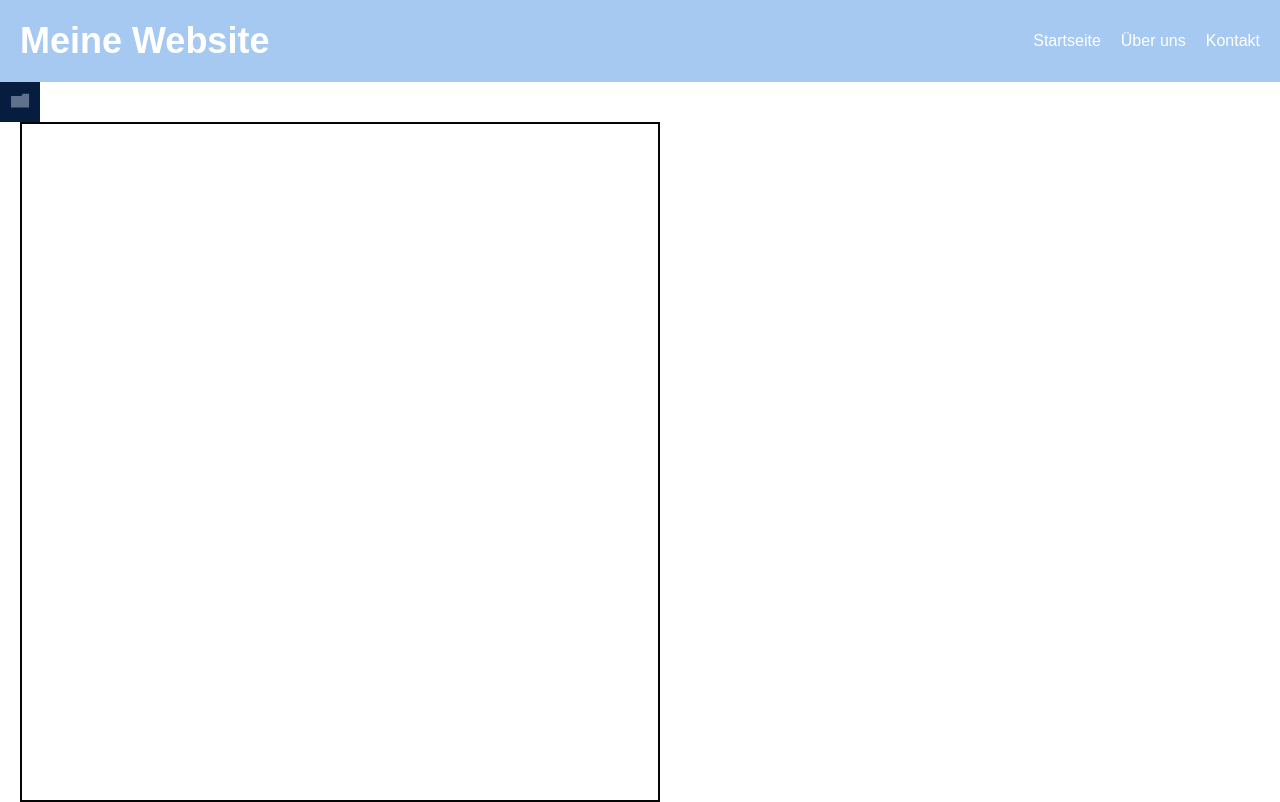
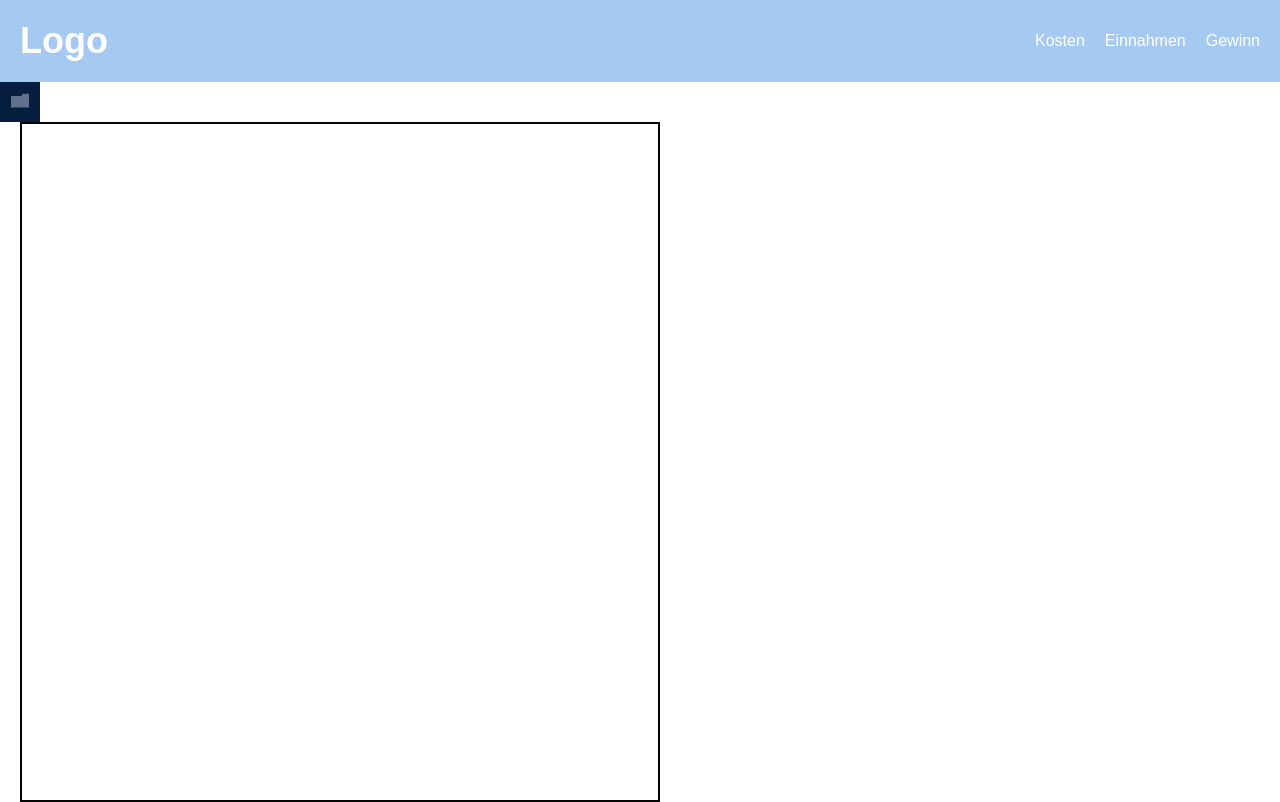
Before and after one commit to johannaschuster/BIM_Projekt, a website with bundled scripts: page index.html in a window 1280 px wide. Built offline with nearby package versions, Linux system fonts and the light colour scheme; what web-ifc-viewer would draw is missing.

Commit message:
little changes

```diff
--- a/index.html
+++ b/index.html
@@ -10,12 +10,12 @@
   <body>
 
     <header>
-      <h1>Meine Website</h1>
+      <h1>Logo</h1>
       <nav>
         <ul>
-          <li><a href="#">Startseite</a></li>
-          <li><a href="#">Über uns</a></li>
-          <li><a href="#">Kontakt</a></li>
+          <li><a href="#">Kosten</a></li>
+          <li><a href="#">Einnahmen</a></li>
+          <li><a href="#">Gewinn</a></li>
         </ul>
       </nav>
     </header>
```
